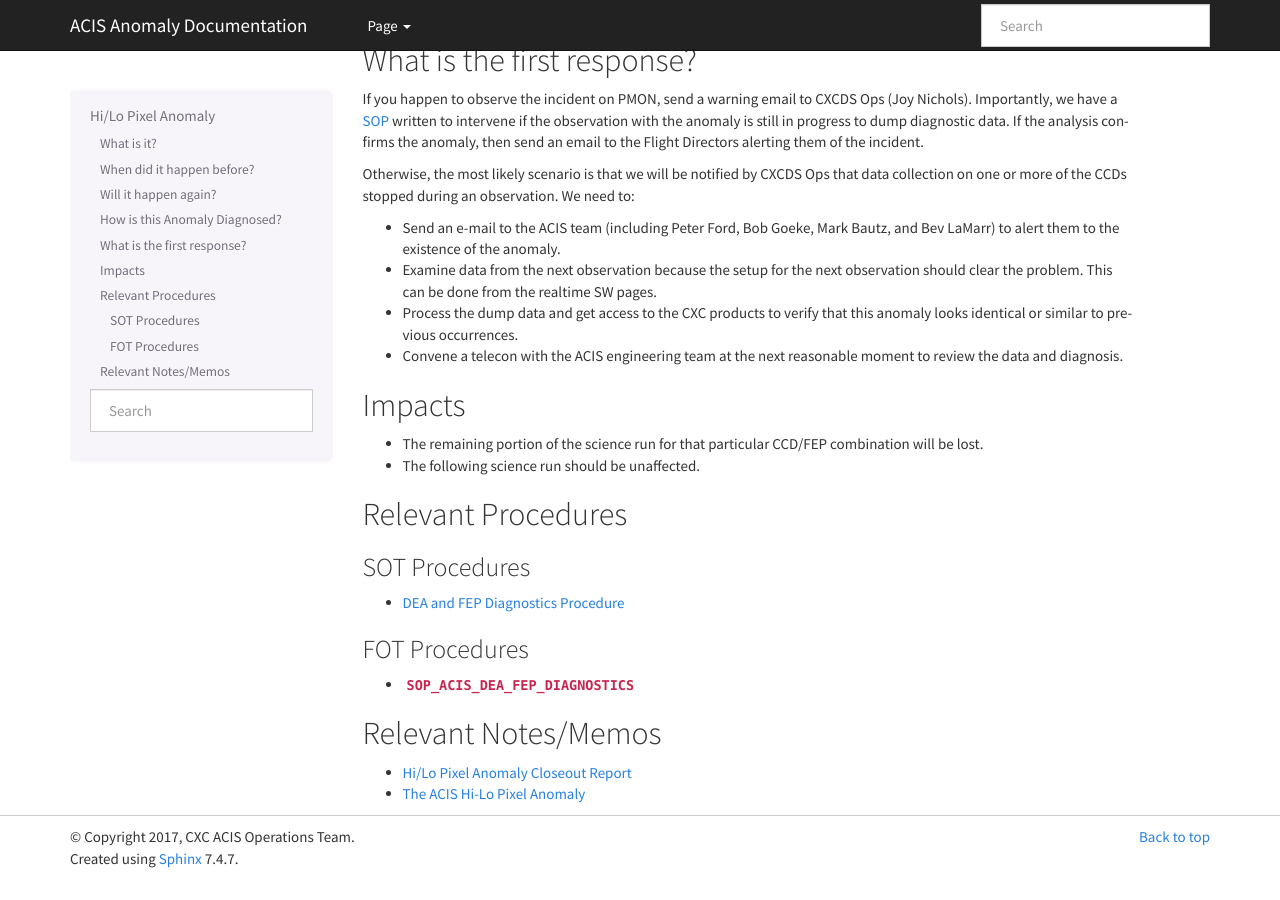
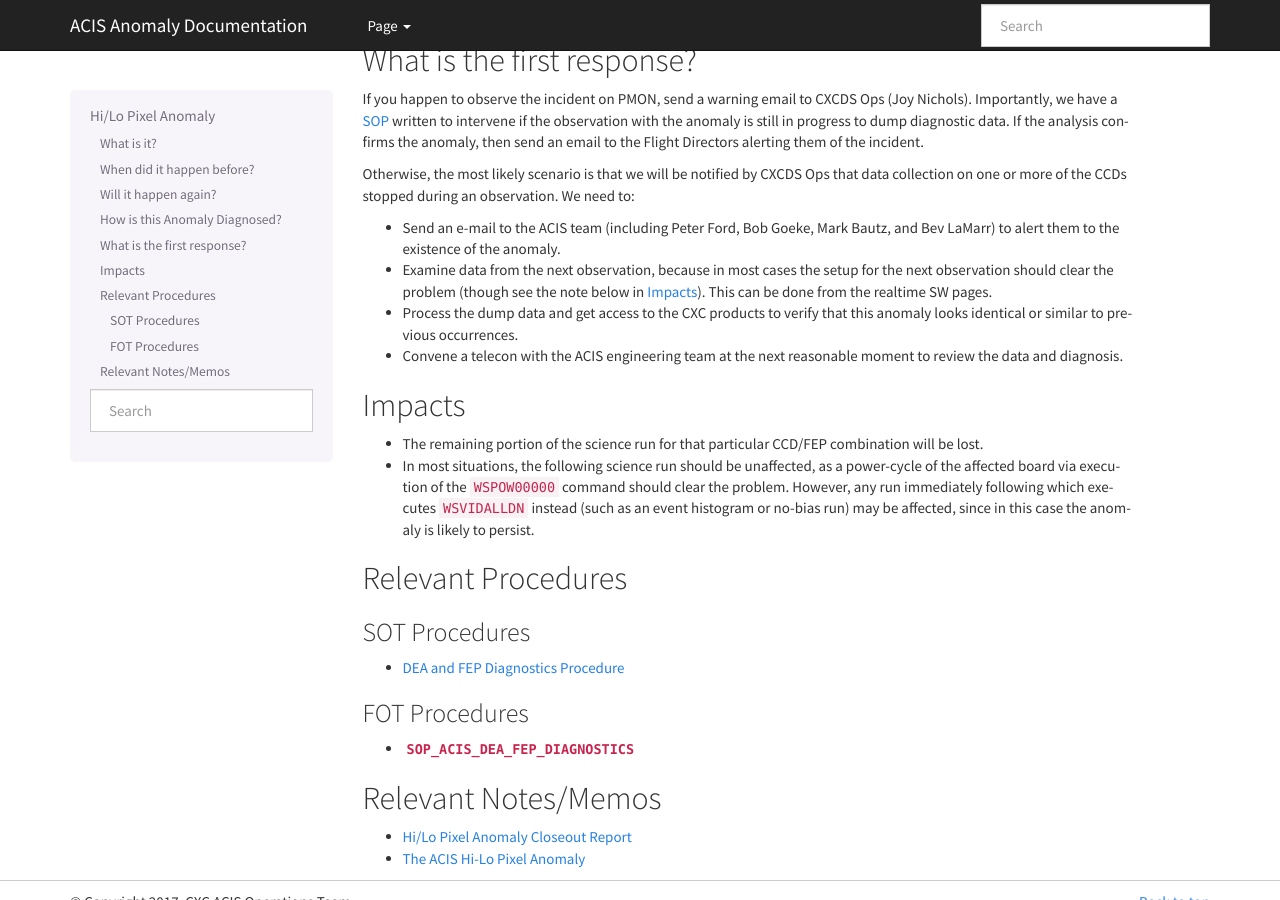
Before and after one commit to acisops/acis_anomaly_pages, a Sphinx documentation site: the page built from source/hi_lo_anomaly.rst, in a window 1280 px wide and 900 px high, scrolled down 636 px. Built offline with Sphinx 7.4.7, drawn with Linux system fonts in a browser that asks for light colours.

Commit message:
Caveats to both of these anomalies which note that the next science run will normally clear the anomaly unless it is no-bias or an event histogram run

```diff
--- a/source/hi_lo_anomaly.rst
+++ b/source/hi_lo_anomaly.rst
@@ -50,8 +50,9 @@ data collection on one or more of the CCDs stopped during an observation. We nee
 * Send an e-mail to the ACIS team (including Peter Ford, Bob Goeke, Mark Bautz,
   and Bev LaMarr) to alert them to the existence of the anomaly.
 
-* Examine data from the next observation because the setup for the next
-  observation should clear the problem. This can be done from the realtime SW pages.
+* Examine data from the next observation, because in most cases the setup for
+  the next observation should clear the problem (though see the note below in
+  :ref:`hi_lo_impacts`). This can be done from the realtime SW pages.
 
 * Process the dump data and get access to the CXC products to verify that this
   anomaly looks identical or similar to previous occurrences.
@@ -62,12 +63,20 @@ data collection on one or more of the CCDs stopped during an observation. We nee
 .. |sop_diagnostics| replace:: ``SOP_ACIS_DEA_FEP_DIAGNOSTICS``
 .. _sop_diagnostics: http://occweb.cfa.harvard.edu/occweb/FOT/configuration/procedures/SOP/SOP_ACIS_DEA_FEP_DIAGNOSTICS.pdf
 
+.. _hi_lo_impacts:
+
 Impacts
 -------
 
 * The remaining portion of the science run for that particular CCD/FEP
   combination will be lost.
-* The following science run should be unaffected.
+* In most situations, the following science run should be unaffected,
+  as a power-cycle of the affected board via execution of the ``WSPOW00000``
+  command should clear the problem. However, any run immediately following
+  which executes ``WSVIDALLDN`` instead (such as an event histogram or
+  no-bias run) may be affected, since in this case the anomaly is likely
+  to persist.
+
 
 Relevant Procedures
 -------------------
```
Also changed, not shown: source/fep_reset.rst (+9 -4 lines).
